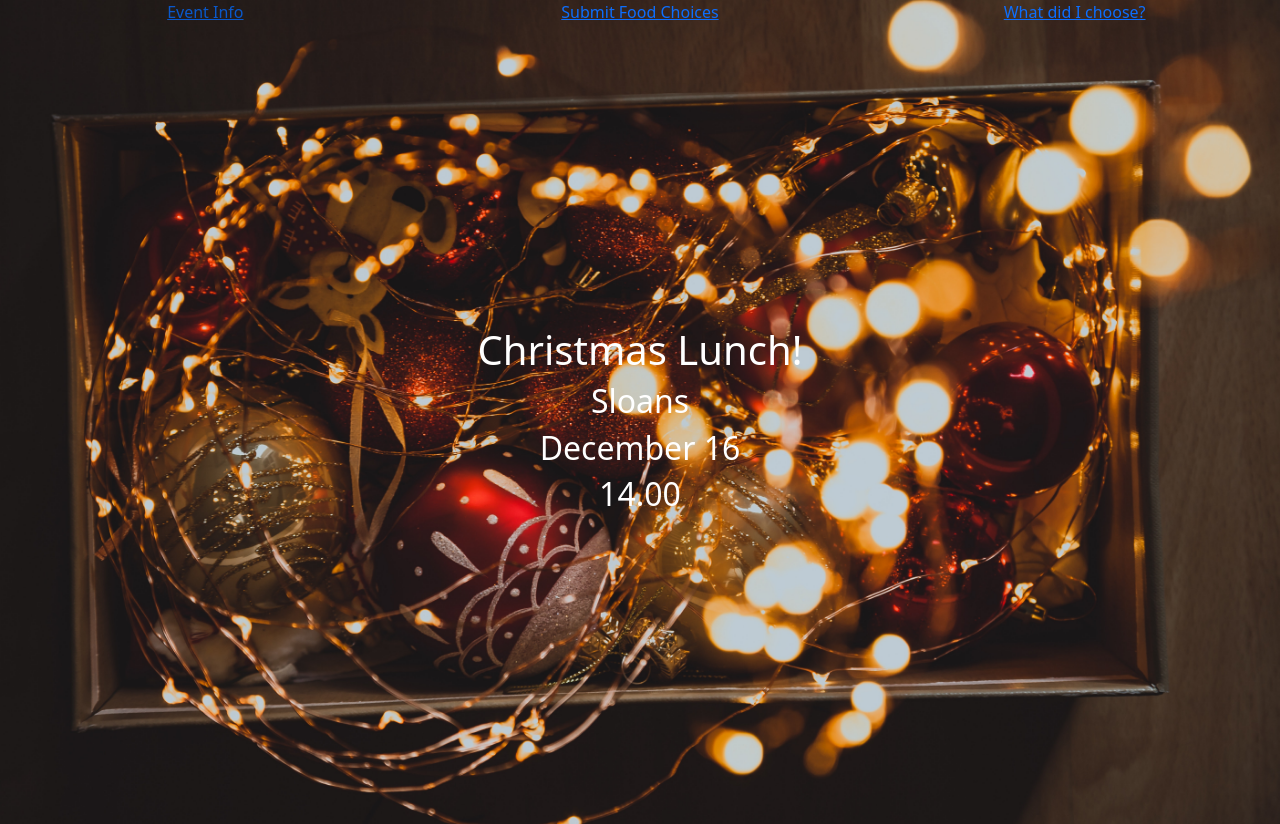
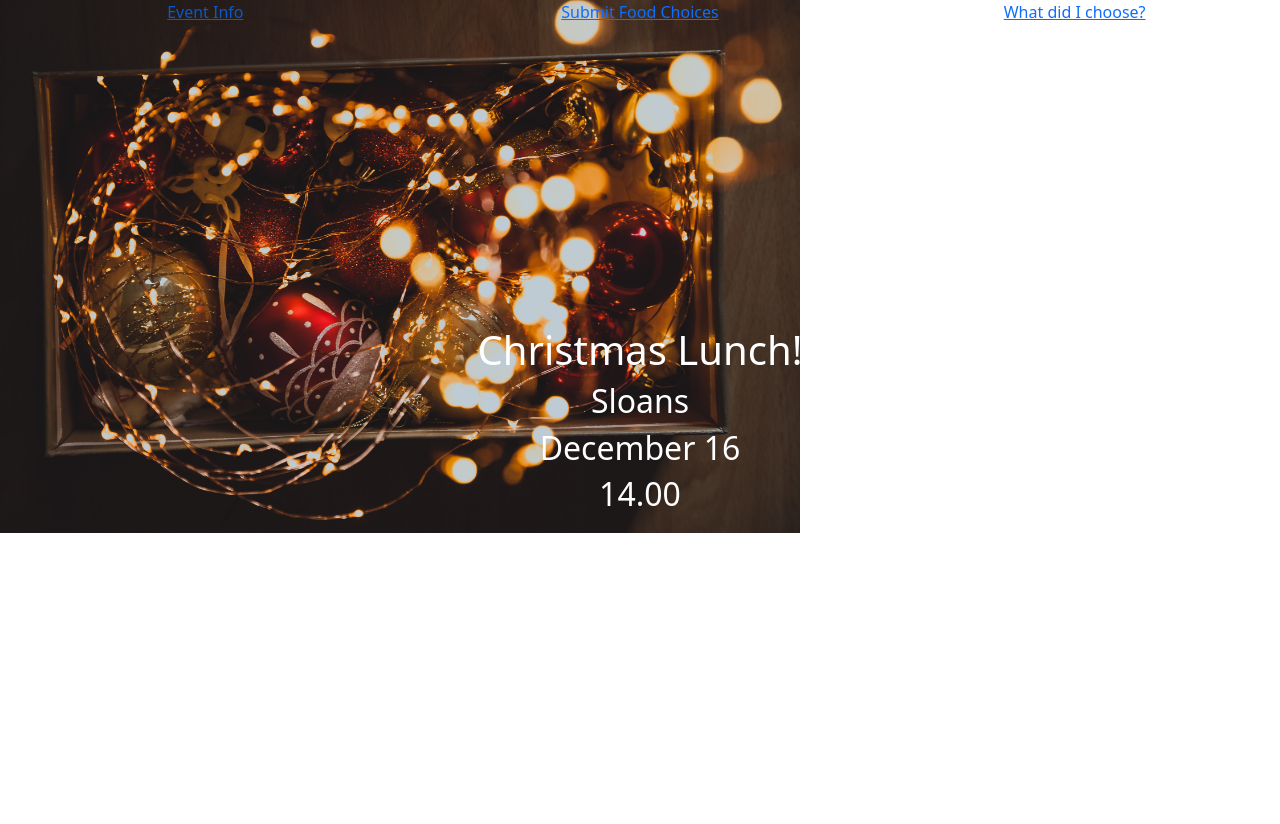
Before and after one commit to marijanedjalkova/christmaslunch, a React (Create React App) app: page / in a window 1280 px wide. Built offline with nearby package versions, Linux system fonts and the light colour scheme; what @fortawesome/fontawesome would draw is missing.

Commit message:
vertical background 100vh

```diff
--- a/src/App.css
+++ b/src/App.css
@@ -11,8 +11,7 @@
     text-align: center;
     background-image: url("./images/christmas-background-vertical.jpg");
     background-repeat: no-repeat;
-    background-size: 100%;
-    min-height: 100%
+    background-size: 100vh;
   }
  }
 @media (min-width:481px)  { /* portrait e-readers (Nook/Kindle), smaller tablets @ 600 or @ 640 wide. */
@@ -26,7 +25,7 @@
     text-align: center;
     background-image: url("./images/christmas-background3.jpg");
     background-repeat: no-repeat;
-    background-size: 100%;
+    background-size: 100vh;
   }
 }
 @media (min-width:1281px) { /* hi-res laptops and desktops */
```
